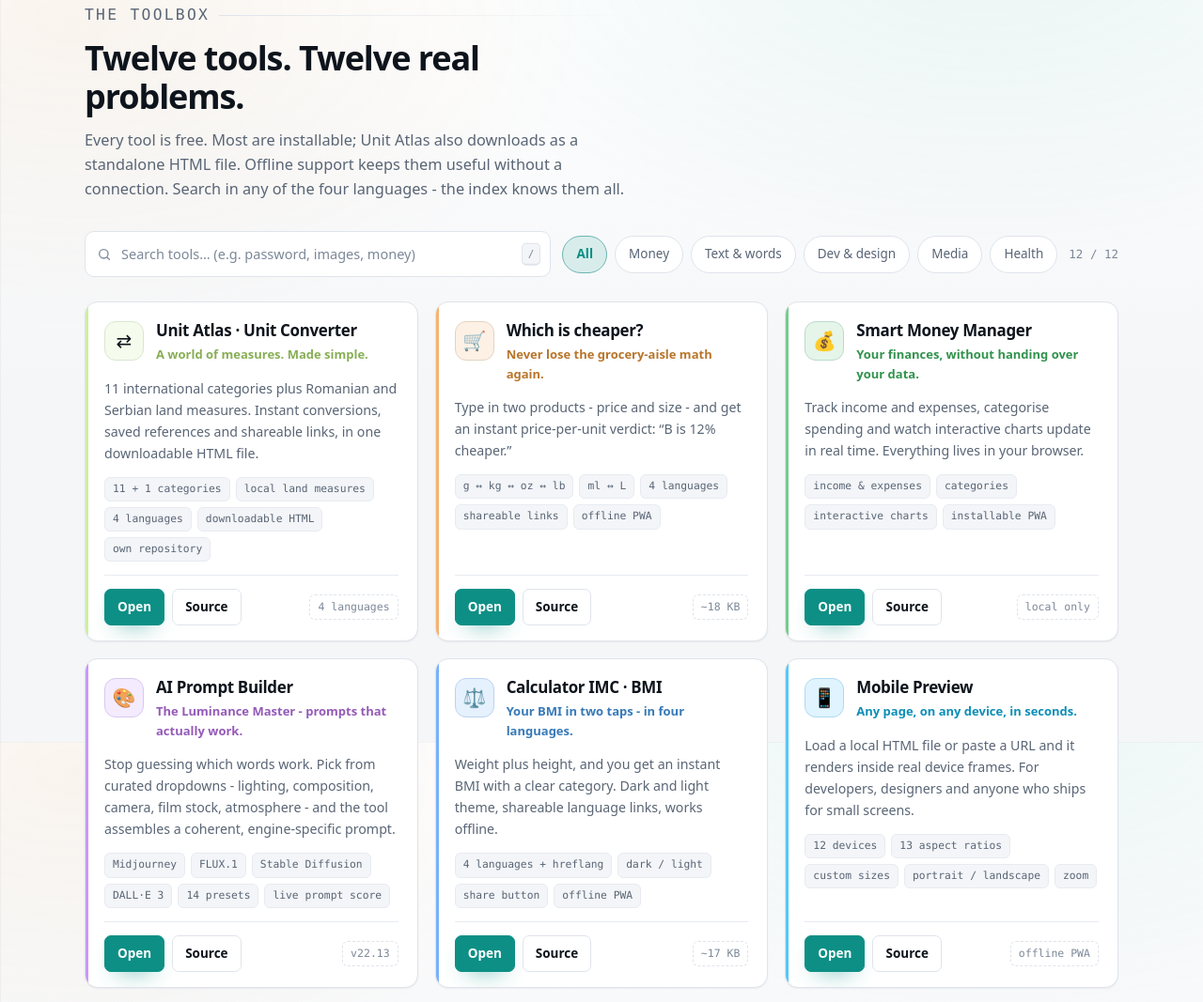
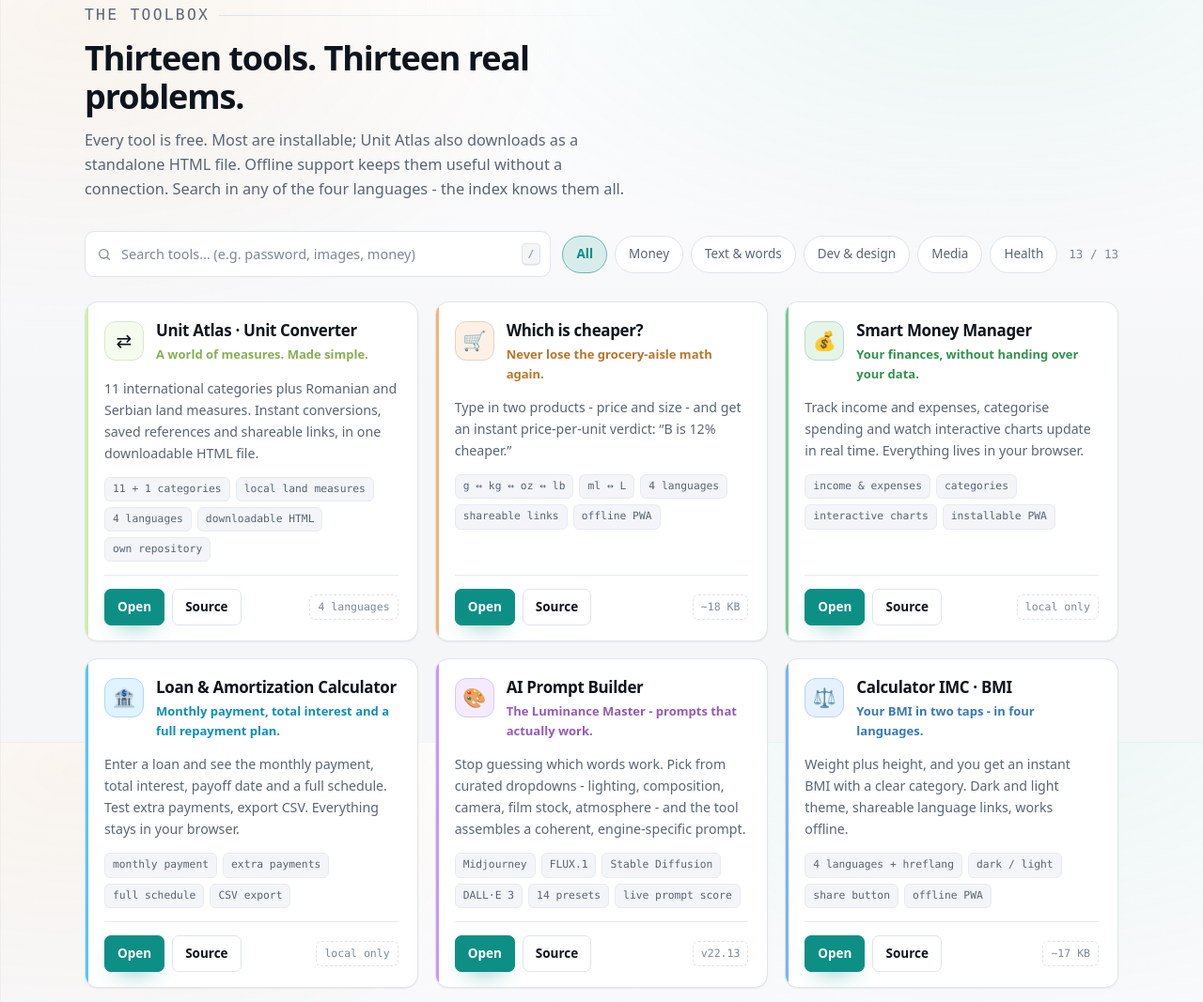
Before and after one commit to TekiDeki/TekiDeki, a website: page site/index.html in a window 1280 px wide. Shown: the part 810-1877 px from the top of the page at 94% size. Drawn offline with Linux system fonts and the light colour scheme.

Commit message:
Add Loan & Amortization Calculator to the hub
New card in the Money category, freehtml.dev/loan short URL (302),
README entry and live table row. Tool count updated from twelve to
thirteen in all four languages. Service worker version bumped.

```diff
--- a/site/index.html
+++ b/site/index.html
@@ -5,7 +5,7 @@
 <meta name="viewport" content="width=device-width, initial-scale=1, viewport-fit=cover">
 
 <title>freeHTML.dev - small tools, one file, zero tracking</title>
-<meta name="description" content="Single-file web tools by Kristian Mario Mišković (@TekiDeki). Twelve small apps that solve one problem well: they run entirely in your browser, work offline and never send your data anywhere.">
+<meta name="description" content="Single-file web tools by Kristian Mario Mišković (@TekiDeki). Thirteen small apps that solve one problem well: they run entirely in your browser, work offline and never send your data anywhere.">
 <link rel="canonical" href="https://freehtml.dev/">
 <meta name="author" content="Kristian Mario Mišković">
 <meta name="theme-color" media="(prefers-color-scheme: dark)" content="#080a0e">
@@ -15,7 +15,7 @@
 <meta property="og:type" content="website">
 <meta property="og:site_name" content="freeHTML.dev">
 <meta property="og:title" content="freeHTML.dev - small tools, one file, zero tracking">
-<meta property="og:description" content="Twelve single-file web tools. No backend, no analytics, no accounts. They work offline and your data stays in your browser.">
+<meta property="og:description" content="Thirteen single-file web tools. No backend, no analytics, no accounts. They work offline and your data stays in your browser.">
 <meta property="og:url" content="https://freehtml.dev/">
 <meta property="og:image" content="https://freehtml.dev/assets/og.png">
 <meta property="og:image:width" content="1200">
@@ -25,7 +25,7 @@
 <meta property="og:locale:alternate" content="sr_RS">
 <meta name="twitter:card" content="summary_large_image">
 <meta name="twitter:title" content="freeHTML.dev - small tools, one file, zero tracking">
-<meta name="twitter:description" content="Twelve single-file web tools. No backend, no analytics, no accounts.">
+<meta name="twitter:description" content="Thirteen single-file web tools. No backend, no analytics, no accounts.">
 <meta name="twitter:image" content="https://freehtml.dev/assets/og.png">
 
 <link rel="icon" href="/assets/favicon.svg" type="image/svg+xml">
@@ -520,7 +520,7 @@ footer{border-top:1px solid var(--border-soft);padding:34px 0 44px;margin-top:20
         </div>
 
         <div class="stats">
-          <div class="stat"><b>12</b><span data-i18n="stat.tools">tools</span></div>
+          <div class="stat"><b>13</b><span data-i18n="stat.tools">tools</span></div>
           <div class="stat"><b>1</b><span data-i18n="stat.file">file each</span></div>
           <div class="stat"><b>0</b><span data-i18n="stat.trackers">trackers</span></div>
           <div class="stat"><b>0</b><span data-i18n="stat.cookies">cookies</span></div>
@@ -562,7 +562,7 @@ footer{border-top:1px solid var(--border-soft);padding:34px 0 44px;margin-top:20
     <div class="wrap">
       <div class="sec-head reveal">
         <p class="sec-kicker"><span data-i18n="tools.kicker">The toolbox</span></p>
-        <h2 id="tools-h" data-i18n="tools.h2">Twelve tools. Twelve real problems.</h2>
+        <h2 id="tools-h" data-i18n="tools.h2">Thirteen tools. Thirteen real problems.</h2>
         <p data-i18n="tools.lede">Every tool is free. Most are installable; Unit Atlas also downloads as a standalone HTML file. Offline support keeps them useful without a connection. Search in any of the four languages - the index knows them all.</p>
       </div>
 
@@ -583,7 +583,7 @@ footer{border-top:1px solid var(--border-soft);padding:34px 0 44px;margin-top:20
           <button class="chip" type="button" data-filter="media" aria-pressed="false" data-i18n="chips.media">Media</button>
           <button class="chip" type="button" data-filter="health" aria-pressed="false" data-i18n="chips.health">Health</button>
         </div>
-        <p class="count" id="count" aria-live="polite">12 / 12</p>
+        <p class="count" id="count" aria-live="polite">13 / 13</p>
       </div>
 
       <div class="grid" id="grid">
@@ -640,6 +640,25 @@ footer{border-top:1px solid var(--border-soft);padding:34px 0 44px;margin-top:20
             <a class="btn btn-sm btn-primary" href="https://tekideki.github.io/Smart-Money-Manager/" target="_blank" rel="noopener noreferrer" data-i18n="open">Open</a>
             <a class="btn btn-sm" href="https://github.com/TekiDeki/Smart-Money-Manager" target="_blank" rel="noopener noreferrer" data-i18n="src">Source</a>
             <span class="size" data-i18n="money.badge">local only</span>
+          </div>
+        </article>
+
+        <article class="card reveal" data-tags="money" data-slug="loan" style="--hue:#38bdf8">
+          <div class="card-top">
+            <span class="glyph" aria-hidden="true">🏦</span>
+            <div>
+              <h3 class="card-title"><a href="https://tekideki.github.io/Loan-Calculator/" target="_blank" rel="noopener noreferrer">Loan &amp; Amortization Calculator</a></h3>
+              <p class="card-tag" data-i18n="loan.tag">Monthly payment, total interest and a full repayment plan.</p>
+            </div>
+          </div>
+          <p class="card-desc" data-i18n="loan.desc">Enter a loan and see the monthly payment, total interest, payoff date and a full schedule. Test extra payments, export CSV. Everything stays in your browser.</p>
+          <ul class="feats">
+            <li data-i18n="loan.f1">monthly payment</li><li data-i18n="loan.f2">extra payments</li><li data-i18n="loan.f3">full schedule</li><li data-i18n="loan.f4">CSV export</li>
+          </ul>
+          <div class="card-foot">
+            <a class="btn btn-sm btn-primary" href="https://tekideki.github.io/Loan-Calculator/" target="_blank" rel="noopener noreferrer" data-i18n="open">Open</a>
+            <a class="btn btn-sm" href="https://github.com/TekiDeki/Loan-Calculator" target="_blank" rel="noopener noreferrer" data-i18n="src">Source</a>
+            <span class="size" data-i18n="loan.badge">local only</span>
           </div>
         </article>
 
@@ -885,6 +904,7 @@ footer{border-top:1px solid var(--border-soft);padding:34px 0 44px;margin-top:20
         <div class="sc-row"><span class="path">freehtml.dev/convert/</span><span class="arrow" aria-hidden="true">→</span><span class="target">Unit Atlas · Unit Converter</span><button class="copy" type="button" data-copy="https://freehtml.dev/convert/" data-i18n="copy.btn">copy</button></div>
         <div class="sc-row"><span class="path">freehtml.dev/cheaper</span><span class="arrow" aria-hidden="true">→</span><span class="target">Which is cheaper?</span><button class="copy" type="button" data-copy="https://freehtml.dev/cheaper" data-i18n="copy.btn">copy</button></div>
         <div class="sc-row"><span class="path">freehtml.dev/money</span><span class="arrow" aria-hidden="true">→</span><span class="target">Smart Money Manager</span><button class="copy" type="button" data-copy="https://freehtml.dev/money" data-i18n="copy.btn">copy</button></div>
+        <div class="sc-row"><span class="path">freehtml.dev/loan</span><span class="arrow" aria-hidden="true">→</span><span class="target">Loan &amp; Amortization Calculator</span><button class="copy" type="button" data-copy="https://freehtml.dev/loan" data-i18n="copy.btn">copy</button></div>
         <div class="sc-row"><span class="path">freehtml.dev/prompts</span><span class="arrow" aria-hidden="true">→</span><span class="target">AI Prompt Builder</span><button class="copy" type="button" data-copy="https://freehtml.dev/prompts" data-i18n="copy.btn">copy</button></div>
         <div class="sc-row"><span class="path">freehtml.dev/bmi</span><span class="arrow" aria-hidden="true">→</span><span class="target">BMI Calculator</span><button class="copy" type="button" data-copy="https://freehtml.dev/bmi" data-i18n="copy.btn">copy</button></div>
         <div class="sc-row"><span class="path">freehtml.dev/preview</span><span class="arrow" aria-hidden="true">→</span><span class="target">Mobile Preview</span><button class="copy" type="button" data-copy="https://freehtml.dev/preview" data-i18n="copy.btn">copy</button></div>
@@ -980,7 +1000,7 @@ var I18N = {
     "hero.cta1": "Browse the 12 tools", "hero.cta2": "Source on GitHub",
     "stat.tools": "tools", "stat.file": "file each", "stat.trackers": "trackers", "stat.cookies": "cookies", "stat.langs": "languages",
     "panel.req": "third-party requests:",
-    "tools.kicker": "The toolbox", "tools.h2": "Twelve tools. Twelve real problems.",
+    "tools.kicker": "The toolbox", "tools.h2": "Thirteen tools. Thirteen real problems.",
     "tools.lede": "Every tool is free. Most are installable; Unit Atlas also downloads as a standalone HTML file. Offline support keeps them useful without a connection. Search in any of the four languages - the index knows them all.",
     "search.ph": "Search tools… (e.g. password, images, money)",
     "chips.all": "All", "chips.money": "Money", "chips.text": "Text & words", "chips.dev": "Dev & design", "chips.media": "Media", "chips.health": "Health",
@@ -992,6 +1012,7 @@ var I18N = {
     "money.tag": "Your finances, without handing over your data.",
     "money.desc": "Track income and expenses, categorise spending and watch interactive charts update in real time. Everything lives in your browser.",
     "money.f1": "income & expenses", "money.f2": "categories", "money.f3": "interactive charts", "money.f4": "installable PWA", "money.badge": "local only",
+    "loan.tag": "Monthly payment, total interest and a full repayment plan.", "loan.desc": "Enter a loan and see the monthly payment, total interest, payoff date and a full schedule. Test extra payments, export CSV. Everything stays in your browser.", "loan.f1": "monthly payment", "loan.f2": "extra payments", "loan.f3": "full schedule", "loan.f4": "CSV export", "loan.badge": "local only",
     "prompts.tag": "The Luminance Master - prompts that actually work.",
     "prompts.desc": "Stop guessing which words work. Pick from curated dropdowns - lighting, composition, camera, film stock, atmosphere - and the tool assembles a coherent, engine-specific prompt.",
     "prompts.f5": "14 presets", "prompts.f6": "live prompt score",
@@ -1064,7 +1085,7 @@ var I18N = {
     "hero.cta1": "Vezi cele 12 unelte", "hero.cta2": "Codul pe GitHub",
     "stat.tools": "unelte", "stat.file": "fișier fiecare", "stat.trackers": "trackere", "stat.cookies": "cookie-uri", "stat.langs": "limbi",
     "panel.req": "cereri către terți:",
-    "tools.kicker": "Trusa de unelte", "tools.h2": "Douăsprezece unelte. Douăsprezece probleme reale.",
+    "tools.kicker": "Trusa de unelte", "tools.h2": "Treisprezece unelte. Treisprezece probleme reale.",
     "tools.lede": "Toate uneltele sunt gratuite. Majoritatea sunt instalabile; Unit Atlas se descarcă și ca fișier HTML autonom. Suportul offline le păstrează utile fără conexiune. Caută în oricare dintre cele patru limbi - indexul le știe pe toate.",
     "search.ph": "Caută unelte… (ex. parole, imagini, bani)",
     "chips.all": "Toate", "chips.money": "Bani", "chips.text": "Text și cuvinte", "chips.dev": "Dev și design", "chips.media": "Media", "chips.health": "Sănătate",
@@ -1076,6 +1097,7 @@ var I18N = {
     "money.tag": "Finanțele tale, fără să-ți predai datele.",
     "money.desc": "Urmărești veniturile și cheltuielile, le categorisești și vezi grafice interactive actualizate în timp real. Totul rămâne în browserul tău.",
     "money.f1": "venituri și cheltuieli", "money.f2": "categorii", "money.f3": "grafice interactive", "money.f4": "PWA instalabil", "money.badge": "doar local",
+    "loan.tag": "Rata lunară, dobânda totală și planul complet de rambursare.", "loan.desc": "Introduci un credit și vezi rata lunară, dobânda totală, data ultimei plăți și planul complet. Testezi plăți suplimentare, exporți CSV. Totul rămâne în browserul tău.", "loan.f1": "rată lunară", "loan.f2": "plăți suplimentare", "loan.f3": "plan complet", "loan.f4": "export CSV", "loan.badge": "doar local",
     "prompts.tag": "The Luminance Master - prompturi care chiar funcționează.",
     "prompts.desc": "Nu mai ghici ce cuvinte funcționează. Alegi din liste îngrijite - lumină, compoziție, cameră, tip de film, atmosferă - iar unealta construiește un prompt coerent, specific motorului.",
     "prompts.f5": "14 presetări", "prompts.f6": "scor live",
@@ -1148,7 +1170,7 @@ var I18N = {
     "hero.cta1": "Pogledaj 12 alatki", "hero.cta2": "Izvor na GitHub-u",
     "stat.tools": "alatki", "stat.file": "po jedna datoteka", "stat.trackers": "trakera", "stat.cookies": "kolačića", "stat.langs": "jezika",
     "panel.req": "zahtevi trećim stranama:",
-    "tools.kicker": "Kutija sa alatkama", "tools.h2": "Dvanaest alatki. Dvanaest stvarnih problema.",
+    "tools.kicker": "Kutija sa alatkama", "tools.h2": "Trinaest alatki. Trinaest stvarnih problema.",
     "tools.lede": "Sve alatke su besplatne. Većina se može instalirati; Unit Atlas se preuzima i kao samostalan HTML fajl. Offline podrška ih čini korisnim bez veze. Traži na bilo kom od četiri jezika - indeks ih zna sve.",
     "search.ph": "Traži alatke… (npr. lozinka, slike, pare)",
     "chips.all": "Sve", "chips.money": "Pare", "chips.text": "Tekst i reči", "chips.dev": "Razvoj i dizajn", "chips.media": "Mediji", "chips.health": "Zdravlje",
@@ -1160,6 +1182,7 @@ var I18N = {
     "money.tag": "Tvoje finansije, bez predavanja tvojih podataka.",
     "money.desc": "Prati prihode i rashode, svrstaj potrošnju i gledaj interaktivne grafikone uživo. Sve ostaje u tvom pregledaču.",
     "money.f1": "prihodi i rashodi", "money.f2": "kategorije", "money.f3": "interaktivni grafikoni", "money.f4": "instalabilni PWA", "money.badge": "samo lokalno",
+    "loan.tag": "Mesečna rata, ukupna kamata i ceo plan otplate.", "loan.desc": "Unesi kredit i vidi mesečnu ratu, ukupnu kamatu, datum poslednje rate i ceo plan. Probaj dodatne uplate, preuzmi CSV. Sve ostaje u tvom pregledaču.", "loan.f1": "mesečna rata", "loan.f2": "dodatne uplate", "loan.f3": "ceo plan", "loan.f4": "CSV izvoz", "loan.badge": "samo lokalno",
     "prompts.tag": "Luminance Master - promptovi koji stvarno rade.",
     "prompts.desc": "Prestani da pogađaš koje reči rade. Biraj iz uređenih lista - svetlo, kompozicija, kamera, film, atmosfera - i alatka sklapa smislen prompt za konkretan motor.",
     "prompts.f5": "14 presetova", "prompts.f6": "poeni prompta uživo",
@@ -1232,7 +1255,7 @@ var I18N = {
     "hero.cta1": "Погледај 12 алатки", "hero.cta2": "Извор на GitHub-у",
     "stat.tools": "алатки", "stat.file": "по једна датотека", "stat.trackers": "тракера", "stat.cookies": "колачића", "stat.langs": "језика",
     "panel.req": "захтеви трећим странама:",
-    "tools.kicker": "Кутија са алаткама", "tools.h2": "Дванаест алатки. Дванаест стварних проблема.",
+    "tools.kicker": "Кутија са алаткама", "tools.h2": "Тринаест алатки. Тринаест стварних проблема.",
     "tools.lede": "Све алатке су бесплатне. Већина се може инсталирати; Unit Atlas се преузима и као самосталан HTML фајл. Offline подршка их чини корисним без везе. Тражи на било ком од четири језика - индекс их зна све.",
     "search.ph": "Тражи алатке… (нпр. лозинка, слике, паре)",
     "chips.all": "Све", "chips.money": "Паре", "chips.text": "Текст и речи", "chips.dev": "Развој и дизајн", "chips.media": "Медији", "chips.health": "Здравље",
@@ -1244,6 +1267,7 @@ var I18N = {
     "money.tag": "Твоје финансије, без предавања твојих података.",
     "money.desc": "Прати приходе и расходе, сврстај потрошњу и гледај интерактивне графиконе уживо. Све остаје у твом прегледачу.",
     "money.f1": "приходи и расходи", "money.f2": "категорије", "money.f3": "интерактивни графикони", "money.f4": "инсталабилни PWA", "money.badge": "само локално",
+    "loan.tag": "Месечна рата, укупна камата и цео план отплате.", "loan.desc": "Унеси кредит и види месечну рату, укупну камату, датум последње рате и цео план. Пробај додатне уплате, преузми CSV. Све остаје у твом прегледачу.", "loan.f1": "месечна рата", "loan.f2": "додатне уплате", "loan.f3": "цео план", "loan.f4": "CSV извоз", "loan.badge": "само локално",
     "prompts.tag": "Luminance Master - промптови који стварно раде.",
     "prompts.desc": "Престани да погађаш које речи раде. Бирај из уређених листа - светло, композиција, камера, филм, атмосфера - и алатка склапа смислен промпт за конкретан мотор.",
     "prompts.f5": "14 пресетова", "prompts.f6": "поени промпта уживо",
--- a/site/sw.js
+++ b/site/sw.js
@@ -1,6 +1,6 @@
 /* freeHTML.dev - cache same-origin pages under their own keys.
    External tools keep their own service workers. */
-const VERSION = 'fhd-v10-four-languages';
+const VERSION = 'fhd-v11-loan-calculator';
 const SHORTCUTS = [
   '/convert', '/cheaper', '/money', '/prompts', '/bmi', '/preview', '/bets',
   '/words', '/lorem', '/pass', '/qr', '/img', '/github', '/star'
```
Also changed, not shown: README.md, 1 other file.
